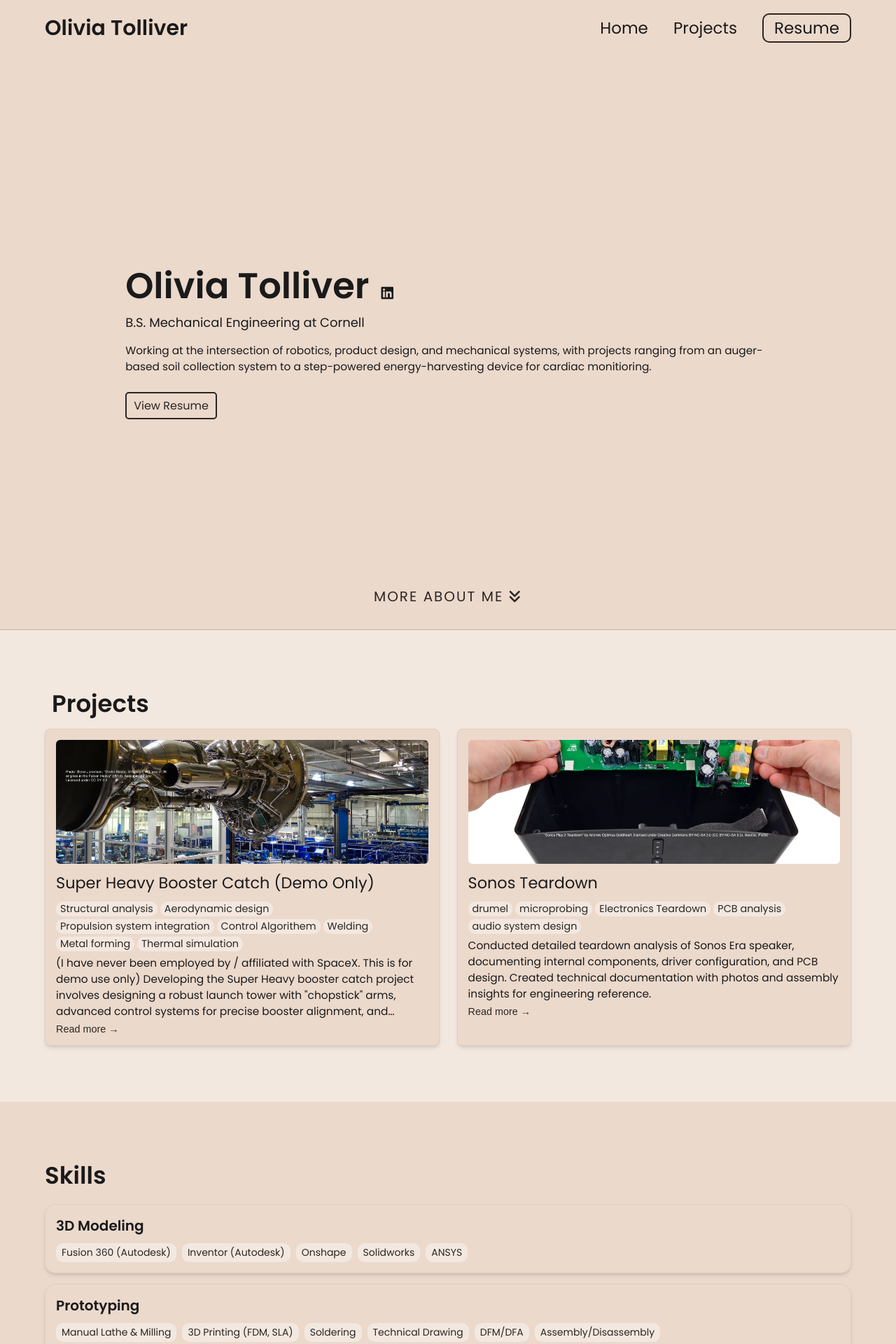
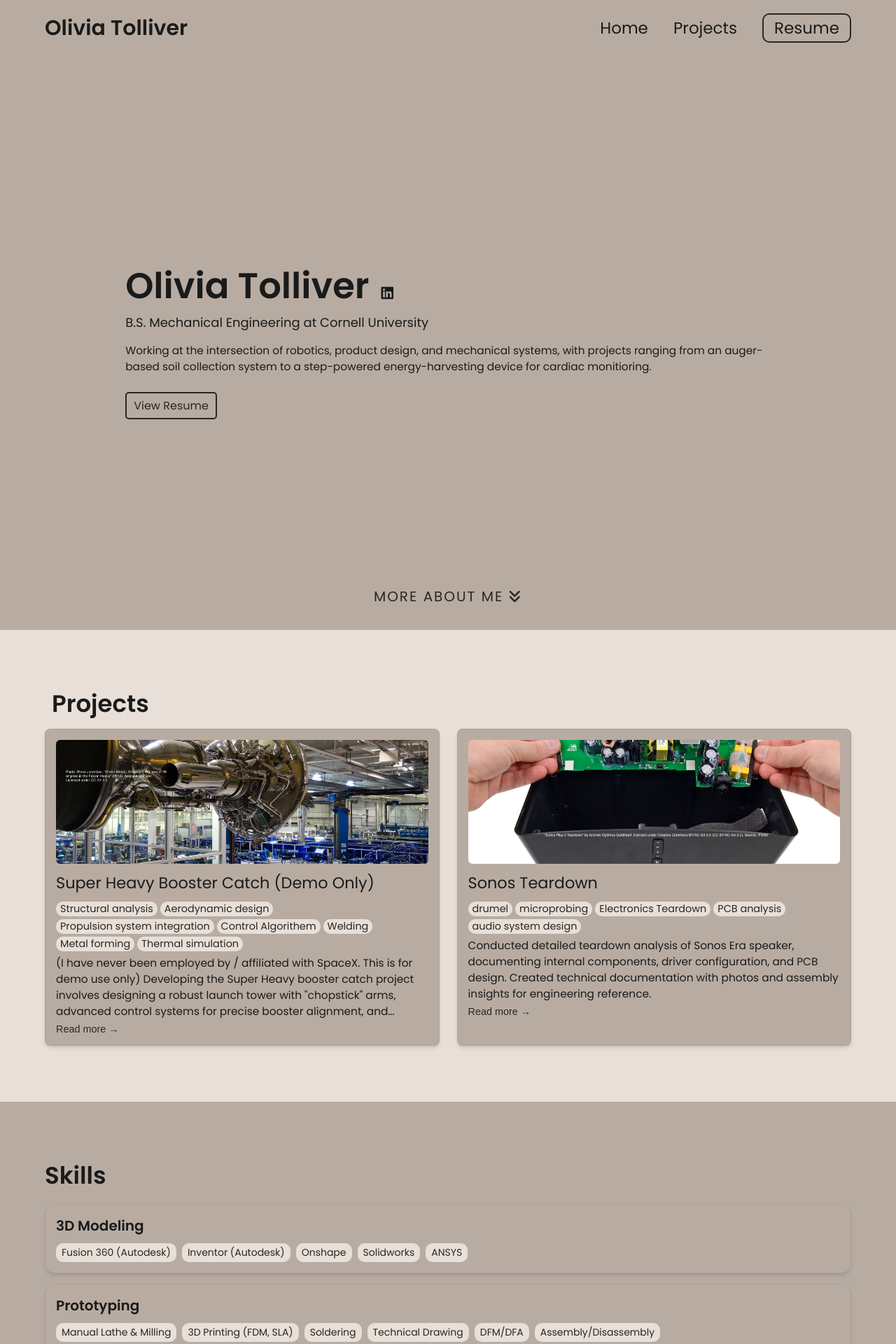
Before and after one commit to oliviatolliver/oliviatolliver.github.io, a Jekyll site: the page built from index.html, in a window 1280 px wide. Shown: the top 1920 px of the page at 70% size. Built offline with Jekyll 4.4.1, drawn with Linux system fonts in a browser that asks for light colours.

Commit message:
color changes to background

```diff
--- a/_config.yml
+++ b/_config.yml
@@ -13,7 +13,7 @@
 
 # Hero Section
 name: Olivia Tolliver
-headline: B.S. Mechanical Engineering at Cornell
+headline: B.S. Mechanical Engineering at Cornell University
 description: >- # dont remove this line. this will ignore all new lines until the next section
   Working at the intersection of robotics, product design, and mechanical systems, with projects ranging from
   an auger-based soil collection system to a step-powered energy-harvesting device for cardiac monitioring.
@@ -85,8 +85,8 @@
   border: "#c5b2a3"
   link: "#2b2623"
   highlight: "#2b2623"
-  background: "#ebd9cc"
-  light_background: "#f3e8e0"
+  background: "#b8aca2"
+  light_background: "#e7dfd8"
 
 #colors:
 #  text: "#1a1a1a"
```
